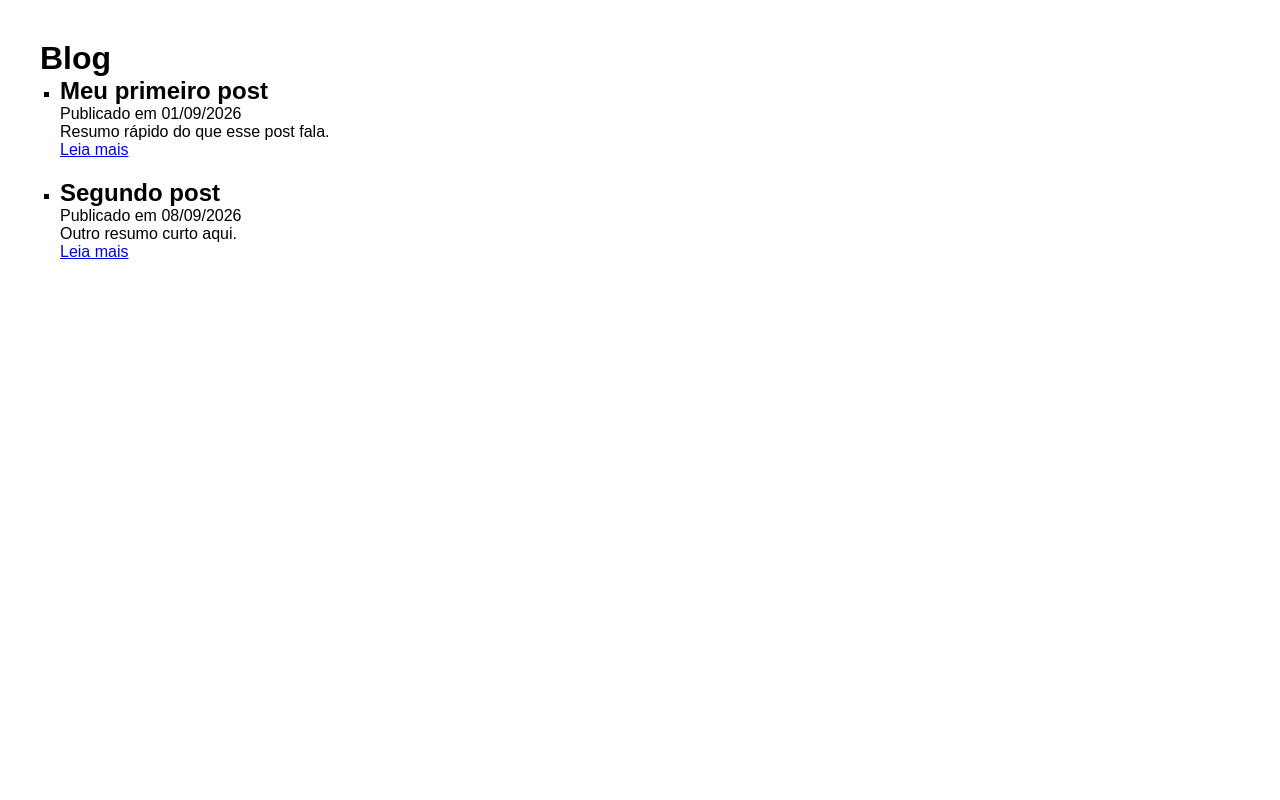
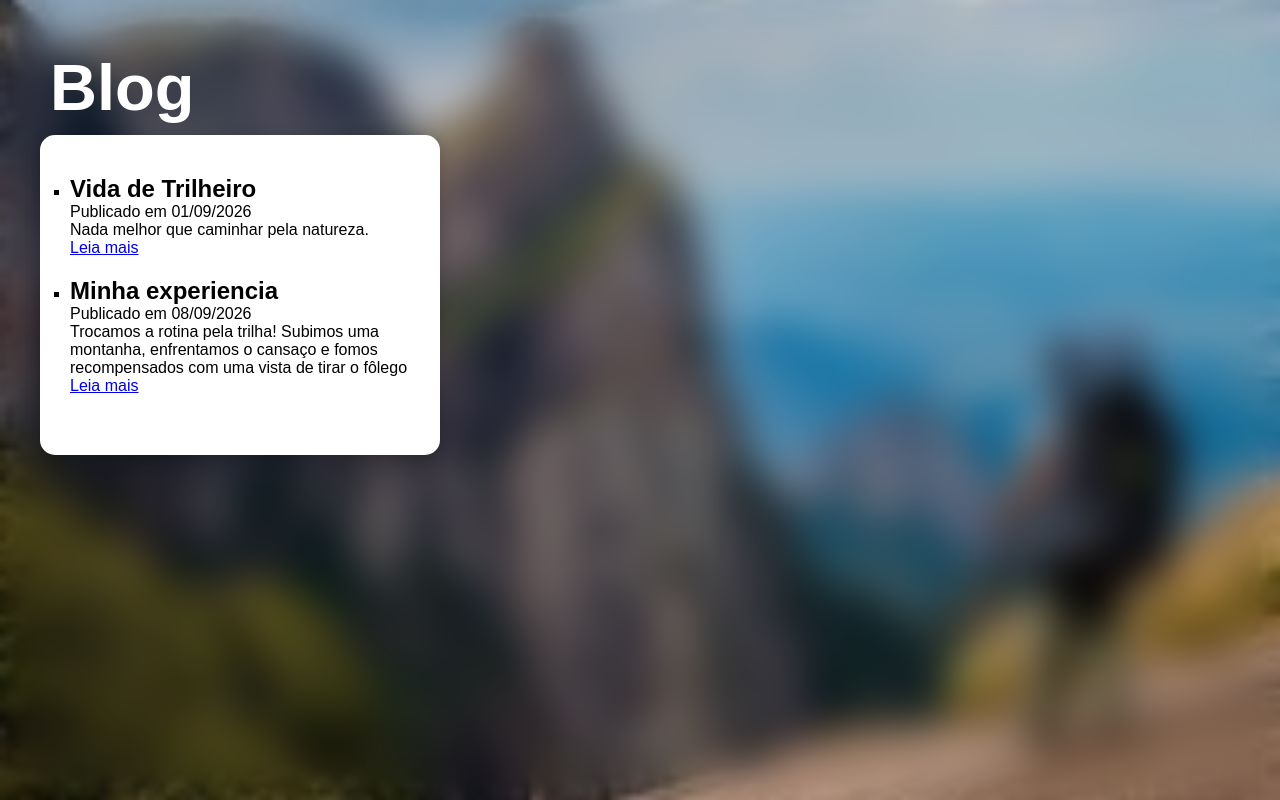
Before and after one commit to ShadowXP6/Trabalho-WEB-3-Sem, a plain HTML site: page ex04/index.html in a window 1280 px wide. Drawn offline with Linux system fonts and the light colour scheme.

Commit message:
Ajustes de imagem e CSS

```diff
--- a/ex01/style.css
+++ b/ex01/style.css
@@ -11,12 +11,16 @@ body {
         background-size: cover;
         background-position: center;
         background-repeat: no-repeat;
+        backdrop-filter: blur(15px);
 
     #Texto{
         font-family: Arial, sans-serif;
+        font-size: 70px;
         display: flex;
         justify-content: center;
         color: white;
+        background-color: gray;
+        border-radius: 15px;
     }
 
     h1 {
--- a/ex02/Style.css
+++ b/ex02/Style.css
@@ -13,6 +13,7 @@ body {
 
     background-position: center;
     background-size: cover;
+    backdrop-filter: blur(15px);
 
 }
 
@@ -29,8 +30,8 @@ body {
 
 .foto-perfil {
 
-    width: 160px;
-    height: 160px;
+    width: 180px;
+    height: 180px;
     object-fit: cover;
     border-radius: 50%;
     margin-bottom: 20px;
--- a/ex03/style.css
+++ b/ex03/style.css
@@ -1,5 +1,6 @@
 body {
 
+  min-height: 100vh;
   padding: 40px;
   font-family: Arial, sans-serif;
   text-align: center;
@@ -11,6 +12,7 @@ body {
   background-position: center;
   background-size: cover;
   background-repeat: no-repeat;
+  backdrop-filter: blur(10px);
 
 }
 
--- a/ex04/index.html
+++ b/ex04/index.html
@@ -8,18 +8,18 @@
 
 </head>
 <body>
-  <h1>Blog</h1>
+  <h1 class="Titulo-Principal">Blog</h1>
   <ul class="posts">
     <li>
-      <h2>Meu primeiro post</h2>
+      <h2 class="Titulo-Post">Vida de Trilheiro</h2>
       <p>Publicado em 01/09/2026</p>
-      <p>Resumo rápido do que esse post fala.</p>
+      <p>Nada melhor que caminhar pela natureza.</p>
       <a href="#">Leia mais</a>
     </li>
     <li>
-      <h2>Segundo post</h2>
+      <h2 class="Titulo-Post">Minha experiencia</h2>
       <p>Publicado em 08/09/2026</p>
-      <p>Outro resumo curto aqui.</p>
+      <p>Trocamos a rotina pela trilha! Subimos uma montanha, enfrentamos o cansaço e fomos recompensados com uma vista de tirar o fôlego</p>
       <a href="#">Leia mais</a>
     </li>
   </ul>
--- a/ex04/style.css
+++ b/ex04/style.css
@@ -1,13 +1,35 @@
 body {
+  min-height: 100vh;
   padding: 40px;
   font-family: Arial, sans-serif;
+
+  background-image:url("img/trilha.png");
+
+  background-size: cover;
+  background-position: center;
+  background-repeat: no-repeat;
+  backdrop-filter: blur(20px);
+
 }
 
 .posts {
   list-style: square;
   padding-left: 20px;
+  width: 400px;
+  padding: 40px 30px;
+  border-radius: 15px;
+  background-color: white;
+  box-shadow: 0 4px 15px rgba(0, 0, 0, 0.2);
 }
 
 .posts li {
   margin-bottom: 20px;
 }
+
+.Titulo-Principal{
+
+  padding: 10px;
+  font-size: 65px;
+  color: white;
+
+}
```
Also changed, not shown: ex01/index.html (+1 -1 lines), ex02/index.html (+2 -1 lines), ex04/img/trilha.png (added).
